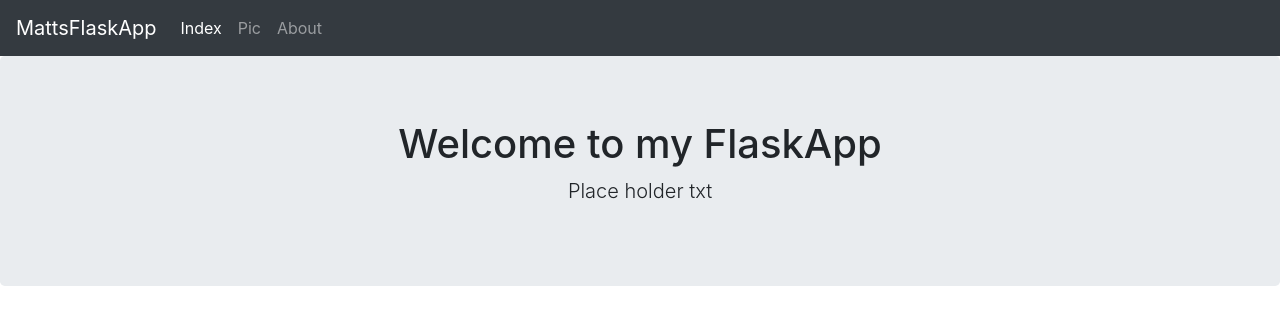
After one commit to Shwig/matts-flask-app, a Flask app: page /about in a window 1280 px wide. The commit adds this page. Shown: the top 325 px of the page. Run offline with Flask 2, Linux system fonts and the light colour scheme; some libraries are stand-ins or nearby versions.

Commit message:
page addition and layout fix

```diff
--- a/app.py
+++ b/app.py
@@ -11,5 +11,9 @@ def index():
 def pic():
     return render_template('app_pic.html')
 
+@app.route('/about')
+def about():
+    return render_template('about.html')
+
 if __name__ == '__main__':
     app.run(debug=True)
--- /dev/null
+++ b/templates/about.html
@@ -0,0 +1,8 @@
+{% extends 'layout.html' %}
+
+{% block body %}
+  <div class="jumbotron text-center">
+    <h1>Welcome to my FlaskApp</h1>
+    <p class="lead">Place holder txt</p>
+  </div>
+{% endblock %}
--- a/templates/app_pic.html
+++ b/templates/app_pic.html
@@ -2,6 +2,7 @@
 
 {% block body %}
 <div class="container-fluid">
-  <img src="https://picsum.photos/1280/720/?random" alt="A random image">
+  <img src="https://picsum.photos/640/480/?random" alt="A random image" id="image_url">
 </div>
+
 {% endblock %}
--- a/templates/includes/_navbar.html
+++ b/templates/includes/_navbar.html
@@ -7,7 +7,7 @@
   <div class="collapse navbar-collapse" id="navbarsExampleDefault">
     <ul class="navbar-nav mr-auto">
       <li class="nav-item active">
-        <a class="nav-link" href="/">index <span class="sr-only">(current)</span></a>
+        <a class="nav-link" href="/">Index <span class="sr-only">(current)</span></a>
       </li>
       <li class="nav-item">
         <a class="nav-link" href="/random_pic">Pic</a>
@@ -16,9 +16,5 @@
         <a class="nav-link" href="/about">About</a>
       </li>
     </ul>
-    <form class="form-inline my-2 my-lg-0">
-      <input class="form-control mr-sm-2" type="text" placeholder="Search" aria-label="Search">
-      <button class="btn btn-outline-success my-2 my-sm-0" type="submit">Search</button>
-    </form>
   </div>
 </nav>
```
